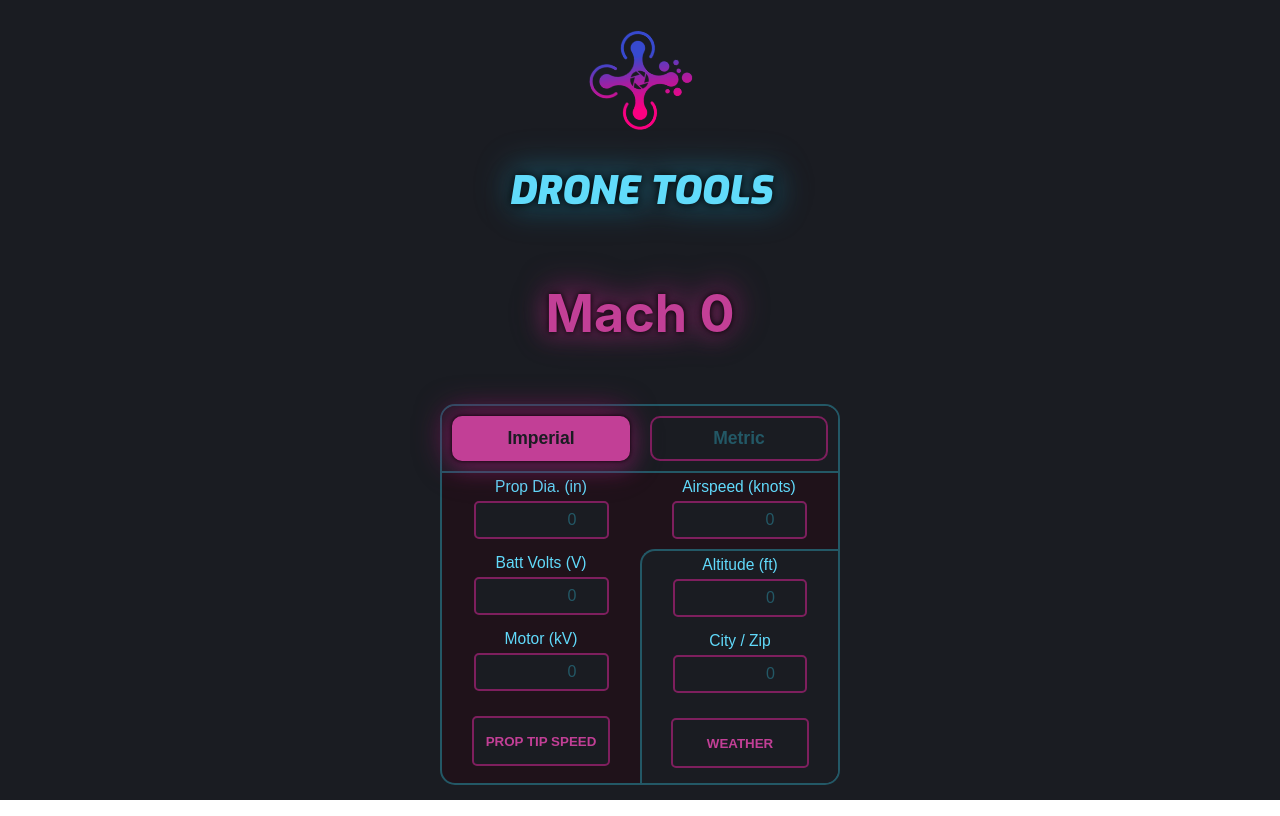
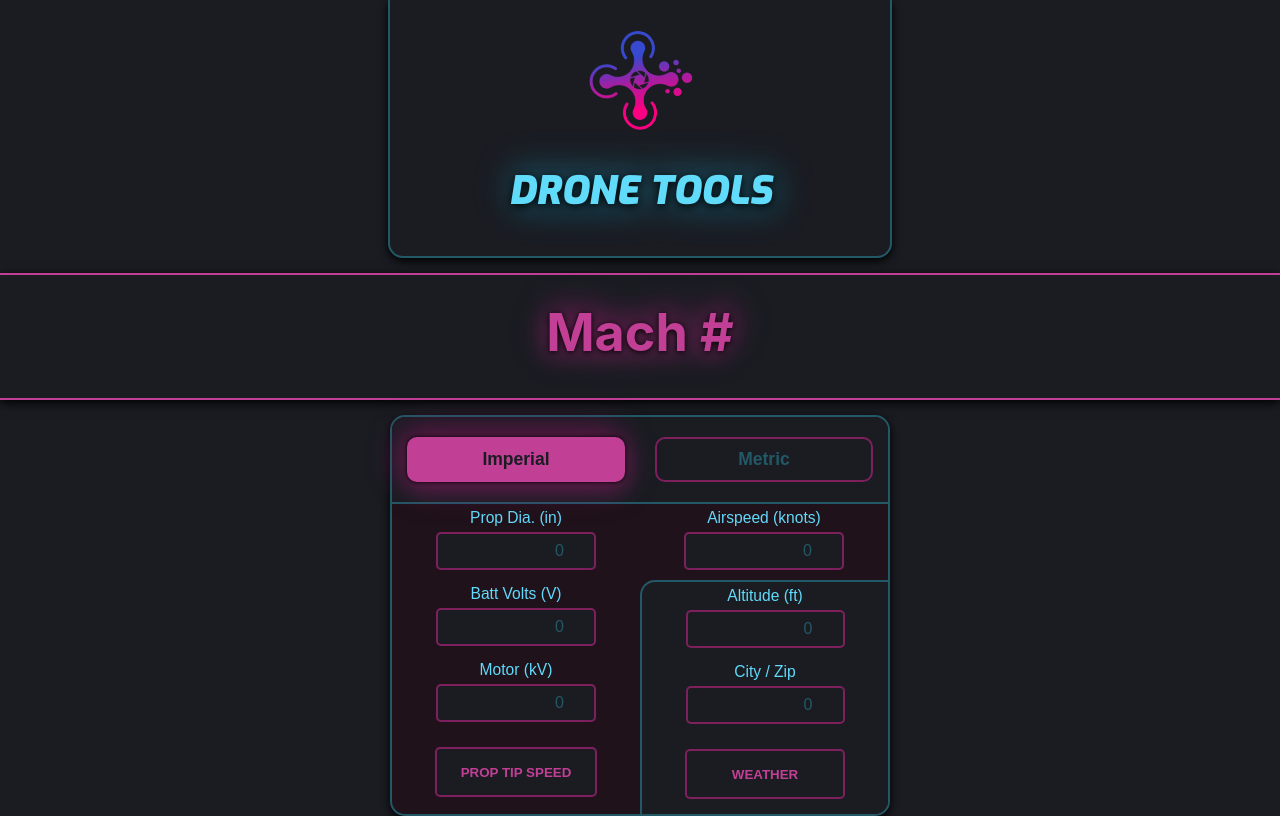
Before and after one commit to rboyle-software/drone-tools, a React (Create React App) app: page / in a window 1280 px wide. Built offline with nearby package versions, Linux system fonts and the light colour scheme; a web font is replaced by a local one.

Commit message:
Box shadows

```diff
--- a/src/components/App.tsx
+++ b/src/components/App.tsx
@@ -254,8 +254,8 @@ export default function App() {
         units={inputs.units}
         feetPerSecond={inputs.feetPerSecond}
         metersPerSecond={inputs.metersPerSecond}
-        mach1Mi={conditions.localMach1Mi}
-        mach1Km={conditions.localMach1Km}
+        localMach1Mi={conditions.localMach1Mi}
+        localMach1Km={conditions.localMach1Km}
         valueImperial={inputs.valueImperial}
         valueMetric={inputs.valueMetric}
         machNumber={inputs.machNumber}
--- a/src/components/DisplayResult.tsx
+++ b/src/components/DisplayResult.tsx
@@ -16,23 +16,31 @@ export default function DisplayResult(props: any) {
     >
 
       { /* display current local weather info if data has been fetched from the weather API */ }
+
       <div className='weather'>
         {(props.location) &&
           <p>City: {props.location} | Current: {props.wxConditions} | Temp: {temperature} | Humidity: {props.wxHumidity}% | Pressure: {pressure}</p>}
+
       </div>
 
       { /* display imperial or metric calculated value based on current state of 'units' */ }
       <div className='output-value'>
-          <p>Mach {props.machNumber}</p>
+
+          {(props.machNumber)
+            ? <p>Mach {props.machNumber}</p>
+            : <p>Mach #</p>}
+
       </div>
 
       { /* if local mach 1 has been calculated and weather info has been fetched, display local mach 1 */ }
       <div className='local-mach-1'>
-        {(props.mach1Km !== 0 && props.location) &&
+
+        {(props.location) &&
           <p>{props.units === 'imperial'
-            ? `Tip Speed: ${props.feetPerSecond}FPS | Local Mach 1: ${props.mach1Mi}MPH`
-            : `Tip Speed: ${props.metersPerSecond}MPS | Local Mach 1: ${props.mach1Km}KPH`}
+            ? `Tip Speed: ${props.feetPerSecond} FPS | Local Mach 1: ${props.localMach1Mi}MPH`
+            : `Tip Speed: ${props.metersPerSecond} MPS | Local Mach 1: ${props.localMach1Km}KPH`}
           </p>}
+
       </div>
 
     </div>
--- a/src/components/Header.tsx
+++ b/src/components/Header.tsx
@@ -5,16 +5,18 @@ import logo from '../assets/logo.png';
 export default function Header(props: any) {
 
   return (
+    <div className='header-div'>
     <header
     className={`App-header ${props.modalDisplay
       ? 'modal-blur'
       : 'no-blur'}`}
     >
+      <img src={logo} className="App-logo" alt="spinning-logo" />
       <a href="https://github.com/rboyle-software/drone-tools" target="_blank" rel="noreferrer" title="Visit the GitHub repo!">
-        <img src={logo} className="App-logo" alt="spinning-logo" />
         <p>DRONE TOOLS</p>
       </a>
     </header>
+    </div>
   )
 
 }
--- a/src/styles/App.scss
+++ b/src/styles/App.scss
@@ -13,6 +13,7 @@ $main-magenta: rgb(194, 63, 150);
   text-align: center;
   color: $main-blue;
   background-color: $main-gray;
+  overflow: hidden;
 }
 
 .modal-blur {
--- a/src/styles/DisplayResults.scss
+++ b/src/styles/DisplayResults.scss
@@ -1,17 +1,20 @@
 $main-gray: rgb(26, 28, 34);
 $main-blue: rgb(97, 219, 250);
 $main-magenta: rgb(194, 63, 150);
-$magenta-shadow: drop-shadow(0px 0px 3px rgb(0, 0, 0)) drop-shadow(3px -7px 15px rgba(138, 29, 102, 0.616)) drop-shadow(-5px 7px 10px rgba(126, 35, 95, 0.479));
+$magenta-shadow: drop-shadow(0px 1px 3px rgb(0, 0, 0)) drop-shadow(3px -7px 15px rgba(138, 29, 102, 0.616)) drop-shadow(-5px 7px 10px rgba(126, 35, 95, 0.479));
 
 .outputs {
   display: flex;
   flex-direction: column;
   justify-items: flex-start;
-  width: 90%;
-  margin-bottom: 25px;
+  border-top: solid 2px $main-magenta;
+  border-bottom: solid 2px $main-magenta;
+  width: 100vw;
+  margin: 15px 0px;
   user-select: none;
   -moz-user-select: none;
   -webkit-user-select: none;
+  box-shadow: 0px 3px 10px black;
 }
 
 .weather, .local-mach-1 {
--- a/src/styles/Header.scss
+++ b/src/styles/Header.scss
@@ -1,7 +1,41 @@
 $main-gray: rgb(26, 28, 34);
 $main-blue: rgb(97, 219, 250);
+$faded-blue: rgb(35, 88, 102);
+$deep-blue: rgb(14, 39, 44);
 $main-magenta: rgb(194, 63, 150);
-$blue-shadow: drop-shadow(0px 0px 5px rgb(0, 0, 0)) drop-shadow(5px 6px 15px rgba(13, 98, 124, 0.459)) drop-shadow(-2px -8px 15px rgba(40, 159, 195, 0.288));
+$blue-shadow: drop-shadow(0px 2px 5px rgb(0, 0, 0)) drop-shadow(5px 6px 15px rgba(13, 98, 124, 0.459)) drop-shadow(-2px -8px 15px rgba(40, 159, 195, 0.288));
+
+
+.header-div {
+  width: 500px;
+  border-left: solid 2px $faded-blue;
+  border-right: solid 2px $faded-blue;
+  border-bottom: solid 2px $faded-blue;
+  border-bottom-left-radius: 15px;
+  border-bottom-right-radius: 15px;
+  box-shadow: 0px 3px 10px black;
+  transition: 300ms ease-in-out;
+
+  &:hover {
+    background-color: $deep-blue;
+  }
+}
+
+
+.App-header > a {
+  display: block;
+  text-decoration: none;
+  user-select: none;
+  -moz-user-select: none;
+  -webkit-user-select: none;
+
+  & p {
+    font-size: 1.5em;
+    font-family: 'Exo', sans-serif;
+    color: $main-blue;
+    filter: $blue-shadow;
+  }
+}
 
 .App-logo {
   margin-top: 40px;
@@ -28,7 +62,7 @@ $blue-shadow: drop-shadow(0px 0px 5px rgb(0, 0, 0)) drop-shadow(5px 6px 15px rgb
 
 @media screen and (max-width: 540px) {
   .App-logo {
-    height: 20vmin;
+    height: 15vmin;
   }
 
   .App-header > a {
@@ -40,17 +74,3 @@ $blue-shadow: drop-shadow(0px 0px 5px rgb(0, 0, 0)) drop-shadow(5px 6px 15px rgb
     margin-bottom: 10px;
   }
 }
-
-.App-header > a {
-  text-decoration: none;
-  user-select: none;
-  -moz-user-select: none;
-  -webkit-user-select: none;
-
-  & p {
-    font-size: 1.5em;
-    font-family: 'Exo', sans-serif;
-    color: $main-blue;
-    filter: $blue-shadow;
-  }
-}
--- a/src/styles/InputForm.scss
+++ b/src/styles/InputForm.scss
@@ -27,7 +27,7 @@ input:focus {
 
 button {
   height: 50px;
-  width: 70%;
+  width: 65%;
   font-weight: bold;
   color: $main-magenta;
   background-color: $main-gray;
@@ -38,6 +38,7 @@ button {
   user-select: none;
   -moz-user-select: none;
   -webkit-user-select: none;
+  cursor: pointer;
 }
 
 label {
@@ -50,13 +51,14 @@ label {
 .input-form {
   font-family: 'B612', sans-serif;
   font-size: 0.75em;
-  width: 400px;
+  width: 500px;
+  border-radius: 15px;
+  box-shadow: 0px 3px 10px black;
 }
 
 .form {
   display: grid;
   grid-template-columns: 50% 50%;
-  // background-image: linear-gradient(140deg, $deep-magenta, rgba(46, 20, 37, 0));
   background-color: $deep-magenta;
   border: solid 2px $faded-blue;
   border-radius: 15px;
@@ -78,10 +80,6 @@ label {
   -webkit-user-select: none;
   transition: ease-in-out 300ms;
 
-  &:hover {
-    background-color: $deep-blue;
-  }
-
   & .unitsLabel {
     width: 39%;
     background-color: $main-gray;
@@ -89,13 +87,9 @@ label {
     border: solid 2px $faded-magenta;
     border-radius: 10px;
     padding: 10px 10px;
-    margin: 10px 0px;
+    margin: 20px 0px;
     transition: color 200ms ease-in-out, background-color 200ms ease-in-out, filter 200ms ease-in-out, border-color 200ms ease-in-out;
     cursor: pointer;
-
-    &:hover {
-      border-color: $main-magenta;
-    }
   }
 
   & [type=radio] {
@@ -132,10 +126,6 @@ label {
   border-top-left-radius: 15px;
   border-bottom-right-radius: 14px;
   transition: ease-in-out 300ms;
-
-  &:hover {
-    background-color: $deep-blue;
-  }
 }
 
 .inputs-right, .options {
@@ -170,10 +160,6 @@ label {
   padding-right: 30px;
   margin-bottom: 10px;
   transition: ease-in-out 300ms;
-
-  &:hover {
-    border-color: $main-magenta;
-  }
 }
 
 @media screen and (min-width: 540px) {
@@ -183,16 +169,28 @@ label {
     border-color: $main-magenta;
     filter: $magenta-shadow;
   }
+
+  .unitsLabel:hover, [type=number]:hover, [type=text]:hover {
+    border-color: $main-magenta;
+  }
+
+  .units:hover, .options:hover {
+    background-color: $deep-blue;
+  }
 }
 
 @media screen and (max-width: 540px) {
+  .input-form {
+    max-width: 90vw;
+  }
+
   .submit {
     height: 60px;
     font-size: 1em;
   }
 
-  .form, .units, .diameter-units {
-    font-size: 1em;
+  .form, .diameter-units {
+    font-size: 1.3em;
   }
 
   [type=radio] {
--- a/src/styles/Modal.scss
+++ b/src/styles/Modal.scss
@@ -17,7 +17,7 @@ $main-magenta: rgb(194, 63, 150);
   font-family: 'B612', sans-serif;
   border: solid 2px $main-magenta;
   border-radius: 10px;
-  filter: drop-shadow(0px 0px 15px rgb(0, 0, 0));
+  filter: drop-shadow(0px 8px 15px rgb(0, 0, 0));
   z-index: 2;
   user-select: none;
   -moz-user-select: none;
```
